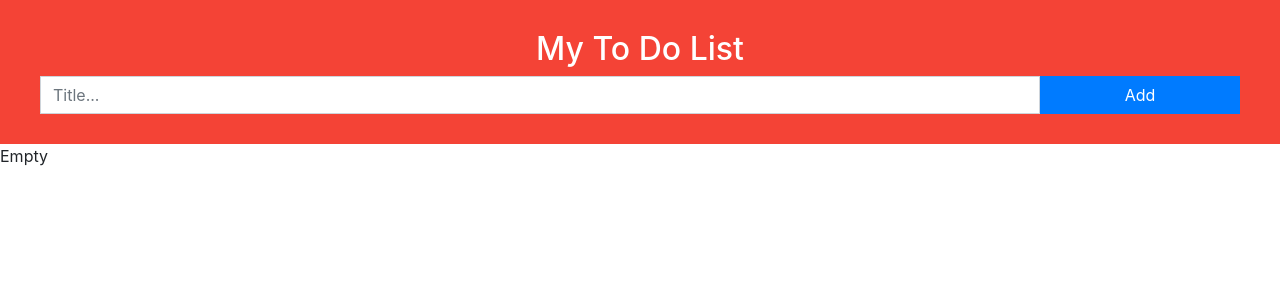
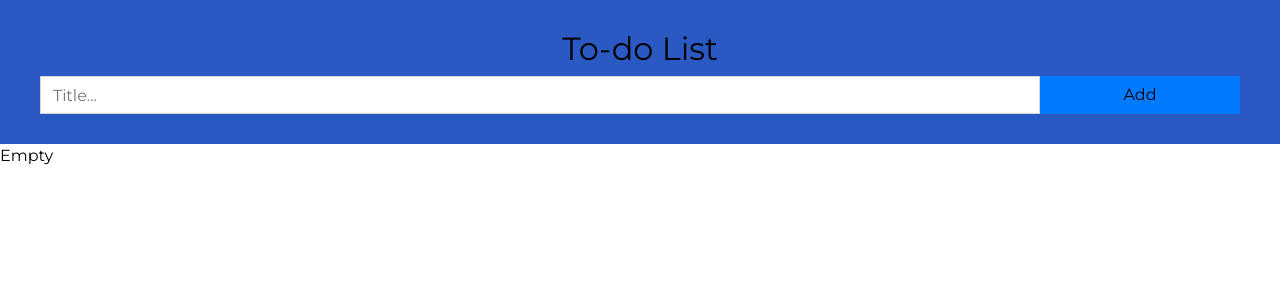
Before and after one commit to todo-web-app/django-todo, a Django app: page / in a window 1280 px wide. Shown: the top 300 px of the page. Run offline with Django 3.2, Linux system fonts and the light colour scheme; data that the repository does not hold is empty; some libraries are stand-ins or nearby versions.

Commit message:
Add google font

```diff
--- a/todolist/static/css/main.css
+++ b/todolist/static/css/main.css
@@ -1,9 +1,14 @@
-html {
-    font-family: Arial, Helvetica, sans-serif;
+body {
+    font-family: 'Montserrat', serif;
+    color: black;
 }
 
 a {
-    color: rgb(151, 22, 22);
+    color: unset;
+}
+
+.btn {
+    color: unset;
 }
 
 .form-control, .btn {
@@ -20,15 +25,14 @@ a {
 
 /* Style the header */
 .header {
-    background-color: #f44336;
+    background-color: #2B59C3;
     padding: 30px 40px;
-    color: white;
     text-align: center;
   }
 
 /* Darker background-color on hover */
 ul li:hover {
-    background: #ddd;
+    background: #8B9DB6;
 }
 
 ul li a:hover {
@@ -36,5 +40,18 @@ ul li a:hover {
 }
 
 .done {
-    background-color: #dec9c9 !important;
+    background: #8B9DB6;
 }
+
+i {
+    color: #007bff;
+}
+
+.list-group-item:first-child {
+    border-radius: 0;
+}
+
+.list-group-item:last-child {
+    margin-bottom: 0;
+    border-radius: 0;
+}
--- a/todolist/templates/todolist/base.html
+++ b/todolist/templates/todolist/base.html
@@ -11,20 +11,22 @@
     <link rel="stylesheet" href="{% static 'css/main.css' %}">
     <link rel="stylesheet" href="https://use.fontawesome.com/releases/v5.8.1/css/all.css" integrity="sha384-50oBUHEmvpQ+1lW4y57PTFmhCaXp0ML5d60M1M7uH2+nqUivzIebhndOJK28anvf" crossorigin="anonymous">
     <link rel="icon" href="{% static 'icon/todo.png' %}">
-    <title>Todos</title>
+    <link rel="stylesheet"
+    href="https://fonts.googleapis.com/css?family=Montserrat">
+    <title>To-do List</title>
 </head>
 <body>
     <div>
         <div class="header">
-            <h2>My To Do List</h2>
+            <h2>To-do List</h2>
             {{ form.non_field_errors }}
             <form method="POST" class="form-inline" action="{% url 'todolist:add' %}">
                 {% csrf_token %}
-                <div class="form-group col-lg-10">
+                <div class="form-group col-lg-10 col-md-12">
                     {{ form.title.errors }}
                     {{ form.title|add_class:"form-control"|attr:"placeholder:Title..." }}
                 </div>
-                <button type="submit" class="btn btn-primary col-lg-2">Add</button>
+                <button type="submit" class="btn btn-primary col-lg-2 col-md-12">Add</button>
             </form>
         </div>
 
```
